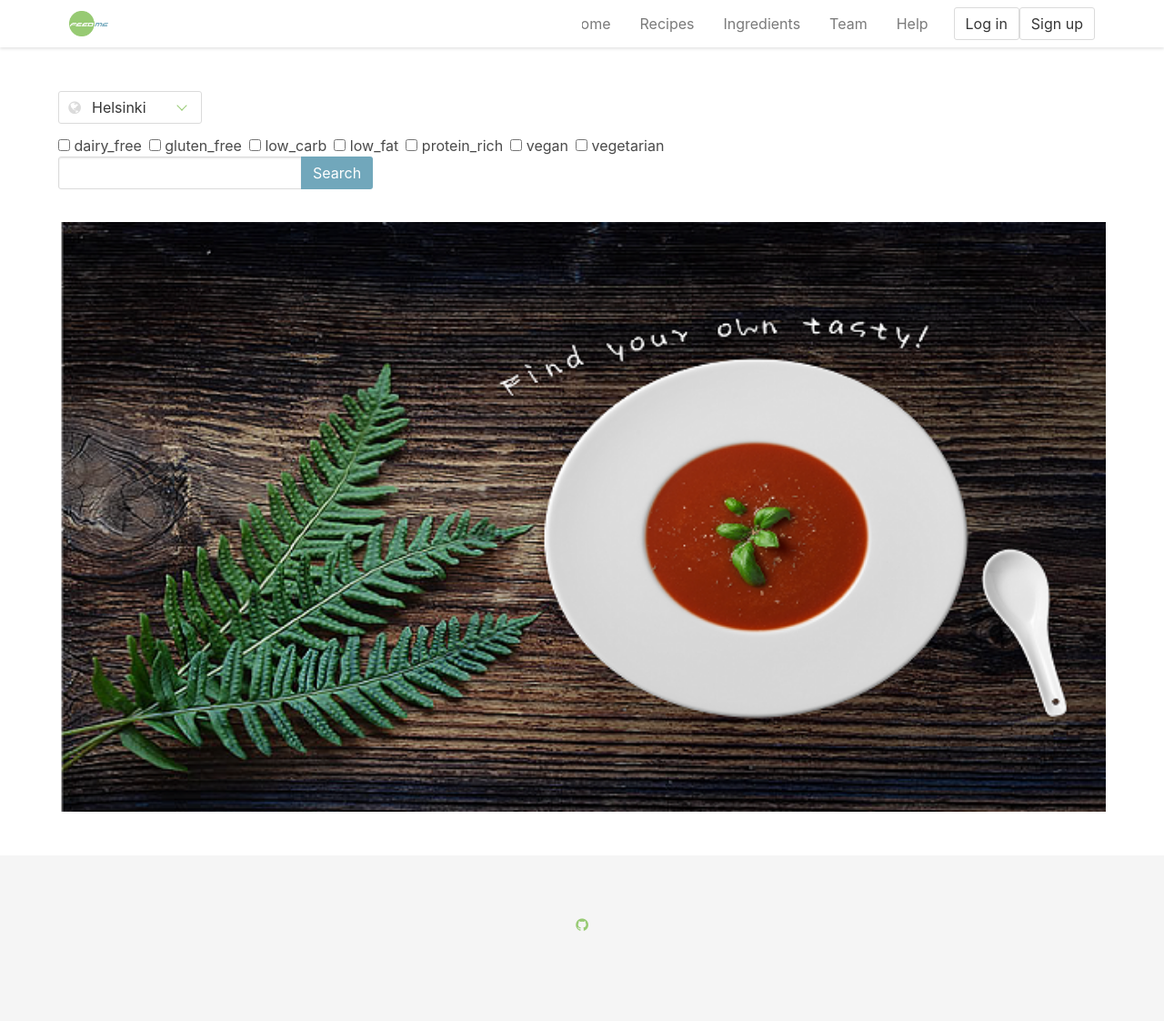
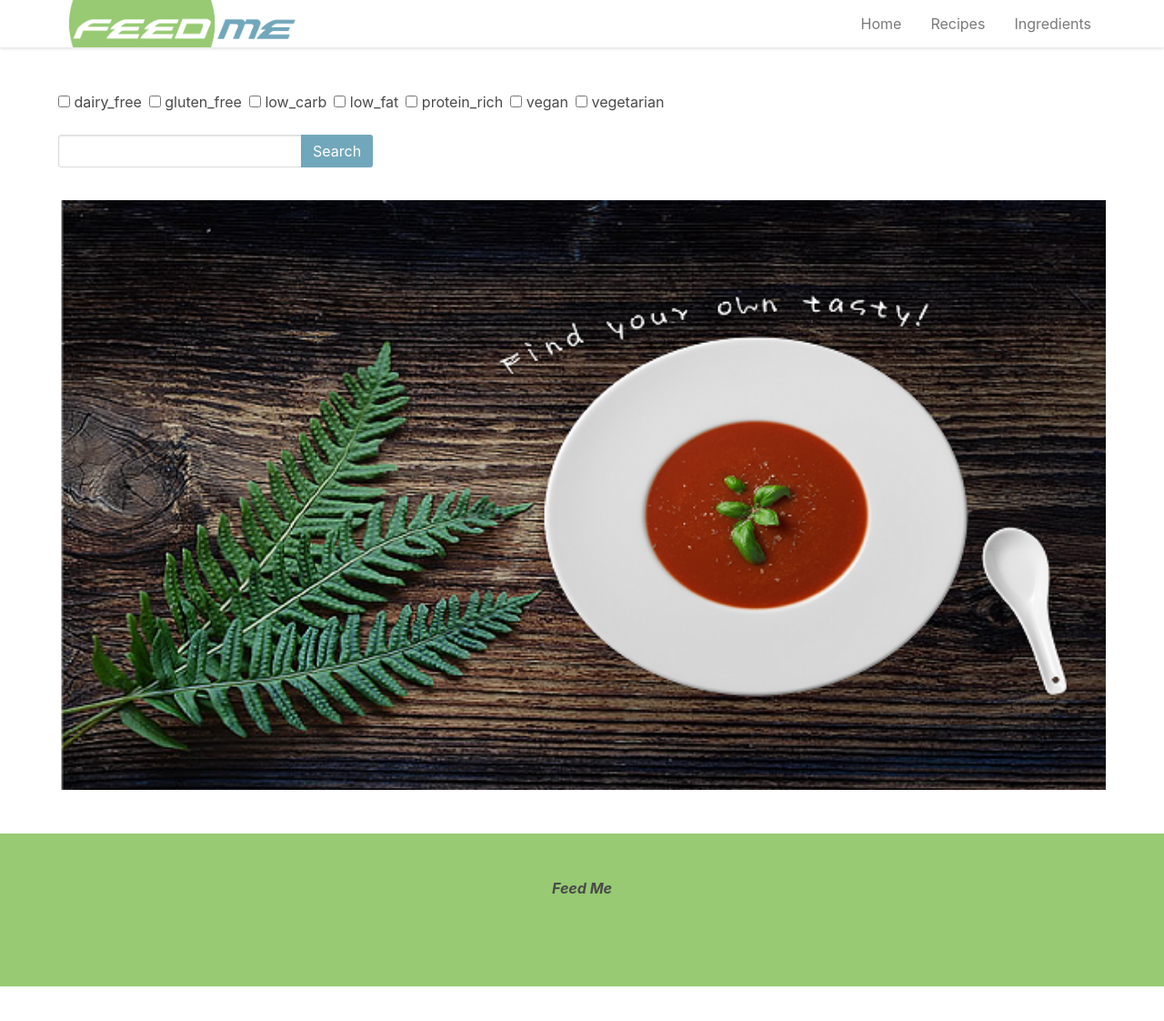
Before and after one commit to m3hrad/feedme-front, a React (Create React App) app: page / in a window 1280 px wide. Shown: the whole page at 91% size. After the commit the page ends 1084 px from the top, so only its background shows below. Built offline with nearby package versions, Linux system fonts and the light colour scheme.

Commit message:
add extra features

```diff
--- a/src/App.js
+++ b/src/App.js
@@ -13,10 +13,14 @@ import AddRecipe from "./views/AddRecipe.js";
 
 class App extends Component {
   render() {
+      const divStyle = {
+          minHeight : '40em'
+      };
     return (
       <div className="App">
         <NavBar />
-        <Switch>
+          <div style={divStyle}>
+            <Switch >
               <Route exact path='/' component={Home} />
               <Route path='/register' component={Registration} />
               <Route path='/addRecipe' component={AddRecipe} />
@@ -26,6 +30,7 @@ class App extends Component {
               <Route path='/recipe' component={RecipeSearch} />
               <Route path='/recipes/:id?' component={Recipe} />
             </Switch>
+          </div>
         <Footer />
       </div>
     );
--- a/src/components/Footer.js
+++ b/src/components/Footer.js
@@ -2,17 +2,15 @@ import React, { Component } from 'react';
 
 class Footer extends Component {
   render() {
+    const style = {
+      backgroundColor : '#97ca73',
+        height: '10px !important'
+    };
     return (
-      <footer className="footer">
+      <footer className="footer" style={style}>
         <div className="container">
           <div className="content has-text-centered">
-            <p>
-            </p>
-            <p>
-              <a className="icon" href="https://github.com/jgthms/bulma">
-                <i className="fa fa-github"></i>
-              </a>
-            </p>
+            <b><i>Feed Me</i></b>
           </div>
         </div>
       </footer>
--- a/src/components/NavBar.js
+++ b/src/components/NavBar.js
@@ -4,12 +4,15 @@ import { Link, NavLink } from 'react-router-dom';
 
 class NavBar extends Component {
   render() {
+    const style = {
+      minHeight : '10em'
+    };
     return (
       <nav className="nav has-shadow" id="top">
         <div className="container">
           <div className="nav-left">
             <Link className="nav-item" to='/'>
-              <img src={logo} alt="Description"/>
+              <img src={logo} alt="Description" style = {style}/>
             </Link>
           </div>
           <span className="nav-toggle">
@@ -30,20 +33,20 @@ class NavBar extends Component {
              activeClassName="is-active">
               Ingredients
             </NavLink>
-            <a className="nav-item is-tab">
-              Team
-            </a>
-            <a className="nav-item is-tab">
-              Help
-            </a>
-            <span className="nav-item">
-              <Link className="button" to="/login">
-                Log in
-              </Link>
-              <Link className="button" to="/register">
-                Sign up
-              </Link>
-            </span>
+            {/*<a className="nav-item is-tab">*/}
+              {/*Team*/}
+            {/*</a>*/}
+            {/*<a className="nav-item is-tab">*/}
+              {/*Help*/}
+            {/*</a>*/}
+            {/*<span className="nav-item">*/}
+              {/*<Link className="button" to="/login">*/}
+                {/*Log in*/}
+              {/*</Link>*/}
+              {/*<Link className="button" to="/register">*/}
+                {/*Sign up*/}
+              {/*</Link>*/}
+            {/*</span>*/}
           </div>
         </div>
       </nav>
--- a/src/components/SearchBar.js
+++ b/src/components/SearchBar.js
@@ -73,6 +73,7 @@ class SearchBar extends Component {
     return (
         <div>
             {checkboxes}
+            <br/><br/>
             <div className="field has-addons">
                 <div className="control">
                     <input className="input" type="text" value={this.state.name} onChange={this.handleChange} />
--- a/src/views/Home.js
+++ b/src/views/Home.js
@@ -8,7 +8,7 @@ class Home extends Component {
     return (
       <section className="section">
         <div className="container">
-          <CountryDropdown />
+          {/*<CountryDropdown />*/}
           <SearchBar />
           <figure className="image">
             <img src={landing} />
```
Lines whose indentation alone changed are shown as unchanged.
